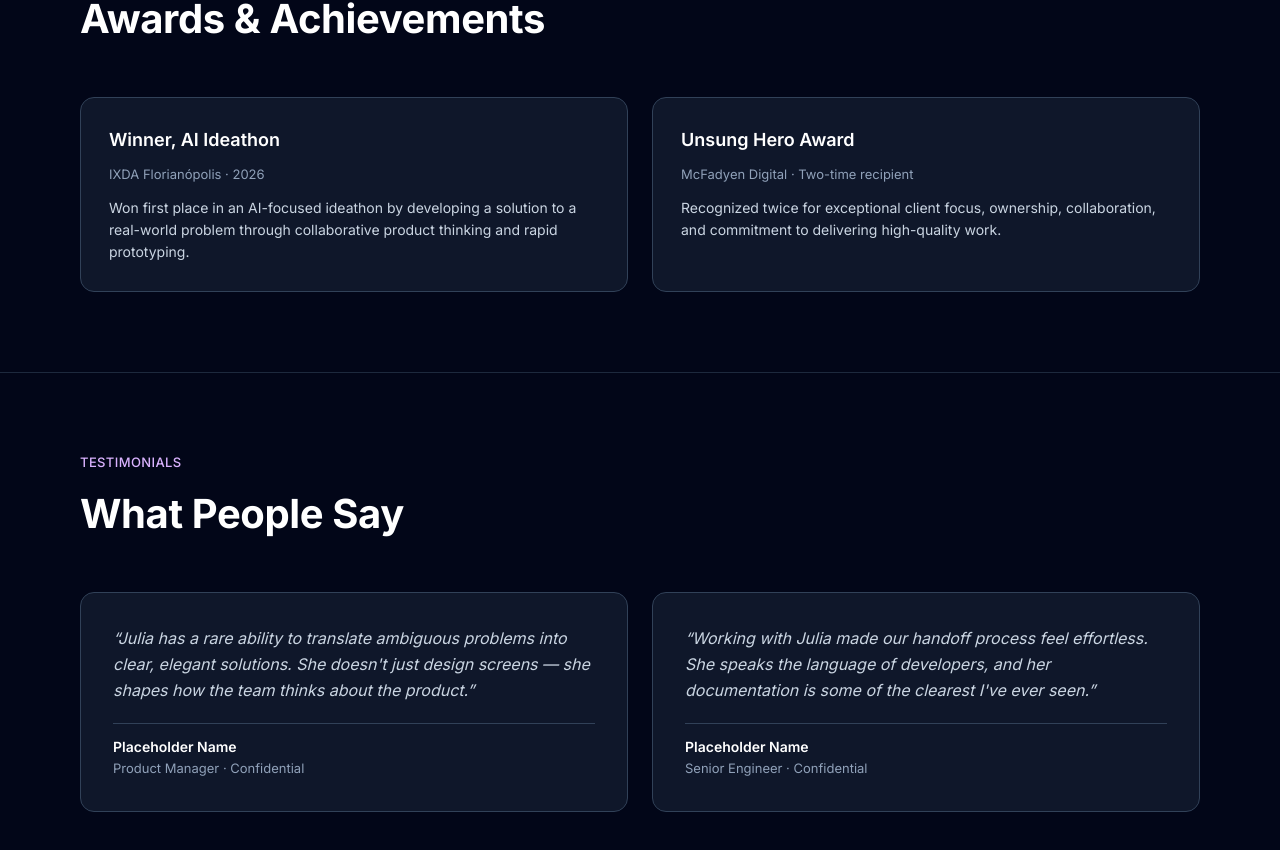
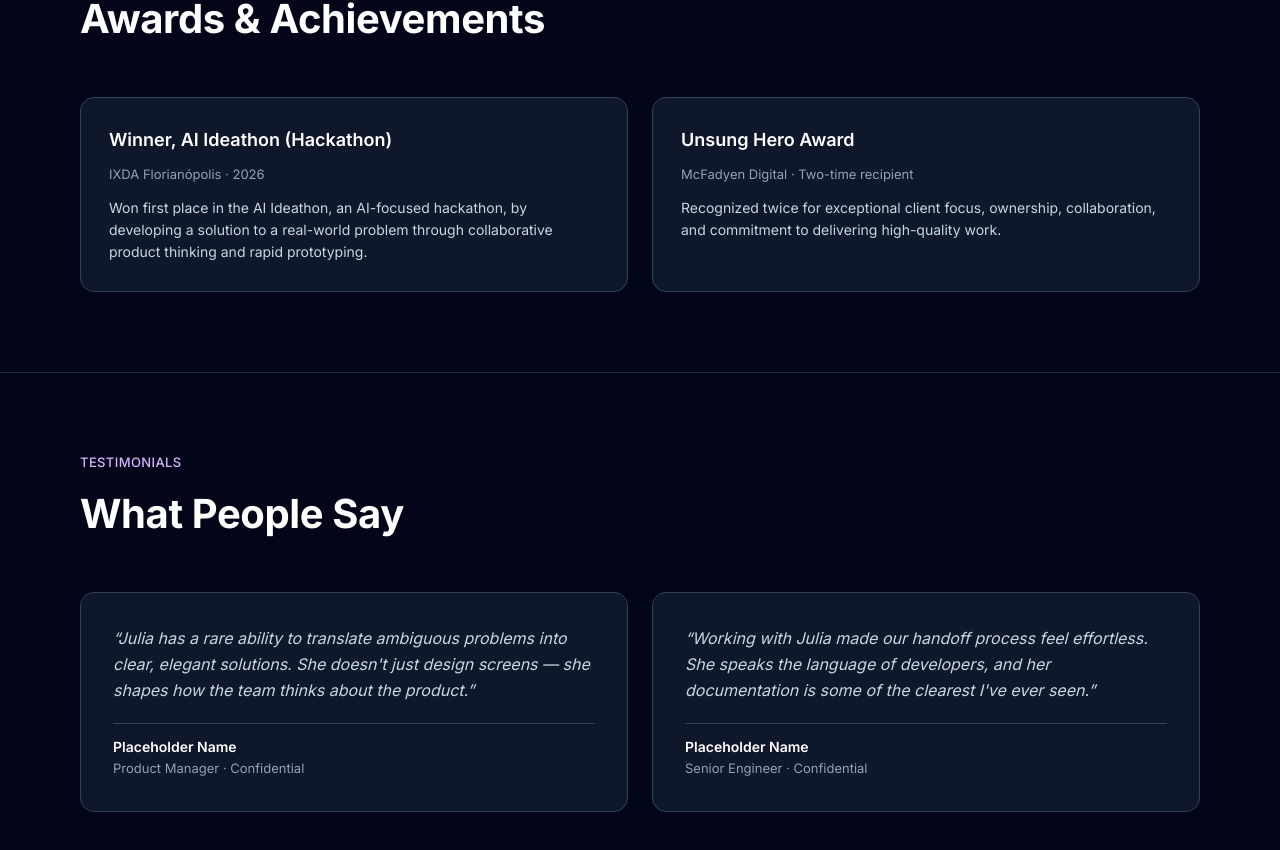
Before and after one commit to juliabizol/julia-portfolio, a Next.js app: page /about in a window 1280 px wide. Shown: the part 2817-3667 px from the top of the page. Built offline with nearby package versions, Linux system fonts and the light colour scheme.

Commit message:
Clarify AI Ideathon award as a hackathon

```diff
--- a/src/app/about/page.tsx
+++ b/src/app/about/page.tsx
@@ -56,9 +56,9 @@ const experience = [
 
 const achievements = [
   {
-    label: "Winner, AI Ideathon",
+    label: "Winner, AI Ideathon (Hackathon)",
     meta: "IXDA Florianópolis · 2026",
-    desc: "Won first place in an AI-focused ideathon by developing a solution to a real-world problem through collaborative product thinking and rapid prototyping.",
+    desc: "Won first place in the AI Ideathon, an AI-focused hackathon, by developing a solution to a real-world problem through collaborative product thinking and rapid prototyping.",
   },
   {
     label: "Unsung Hero Award",
```
